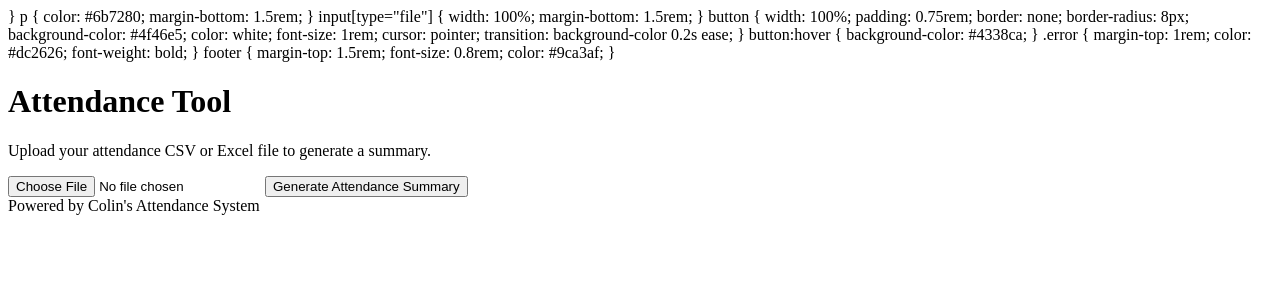
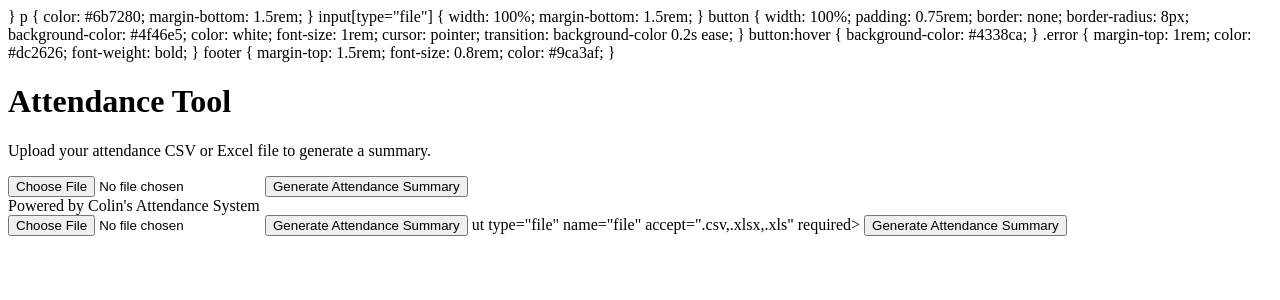
Before and after one commit to Colin-Kocher/attendance-web, a Flask app: page / in a window 1280 px wide. Shown: the top 300 px of the page. Run offline with Flask 3, Linux system fonts and the light colour scheme.

Commit message:
Update index.html

```diff
--- a/templates/index.html
+++ b/templates/index.html
@@ -69,3 +69,21 @@ Powered by Colin's Attendance System
 </div>
 </body>
 </html>
+
+<form method="POST" enctype="multipart/form-data">
+<inp<form method="POST" enctype="multipart/form-data">
+<input type="file" name="file" accept=".csv,.xlsx,.xls" required>
+<button type="submit">Generate Attendance Summary</button>
+</form>
+
+
+{% if error %}
+<p style="color:red;">{{ error }}</p>
+{% endif %}ut type="file" name="file" accept=".csv,.xlsx,.xls" required>
+<button type="submit">Generate Attendance Summary</button>
+</form>
+
+
+{% if error %}
+<p style="color:red;">{{ error }}</p>
+{% endif %}
```
